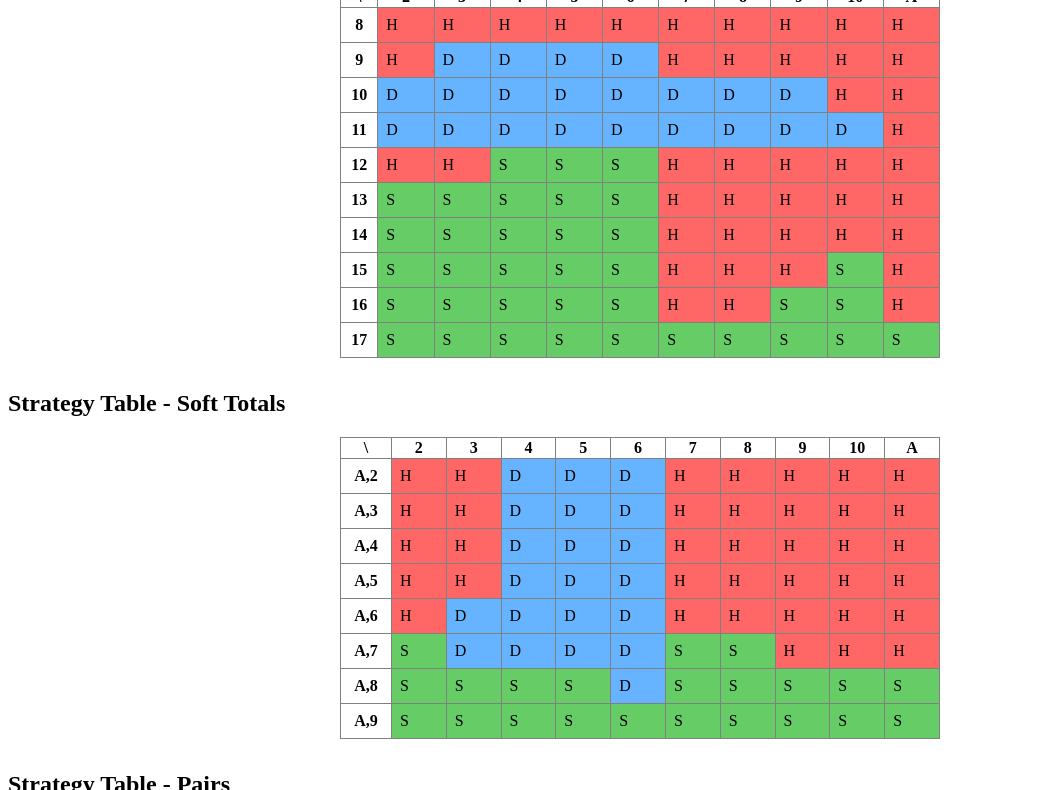
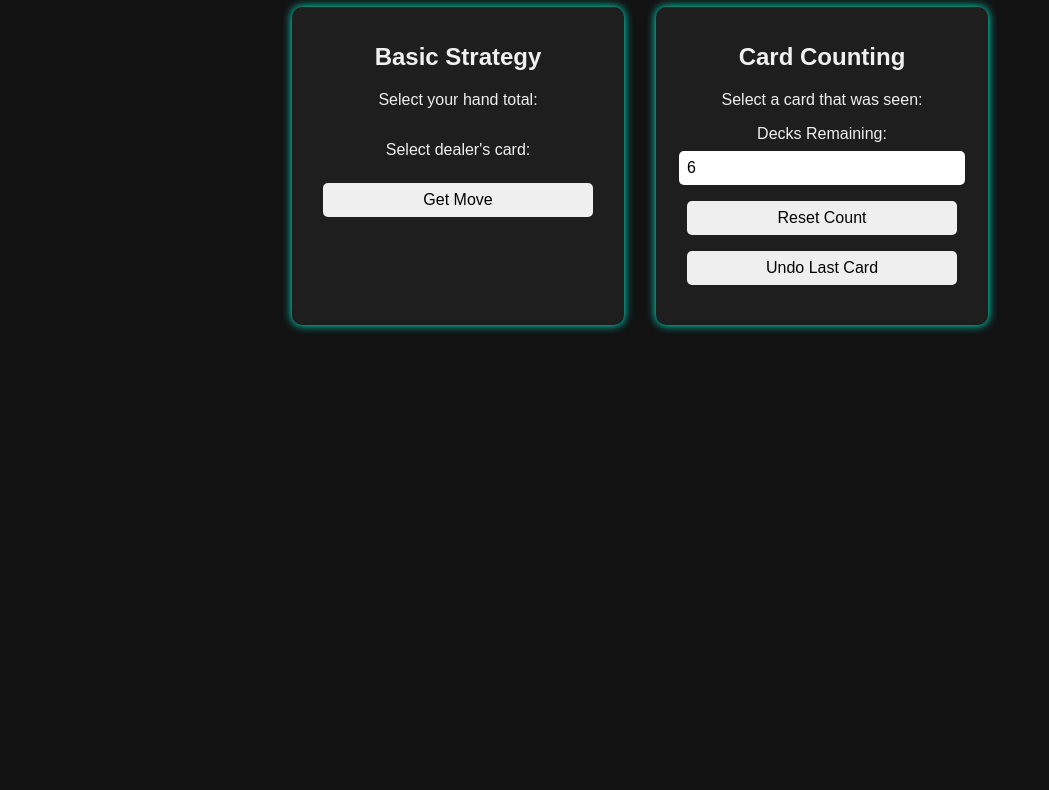
Before and after one commit to SimonSobiech/Blackjack-web-app, a plain HTML site: page index.html in a window 1280 px wide. Shown: the part 113-903 px from the top of the page, without its empty margins (0-1049 px from the left). After the commit the page ends 800 px from the top, so only its background shows below. Drawn offline with Linux system fonts and the light colour scheme.

Commit message:
Add files via upload

```diff
--- a/index.html
+++ b/index.html
@@ -1,118 +1,43 @@
 <!DOCTYPE html>
 <html lang="en">
 <head>
-  <meta charset="UTF-8" />
-  <meta name="viewport" content="width=device-width, initial-scale=1.0"/>
-  <title>Blackjack Strategy + Card Counter</title>
+  <meta charset="UTF-8">
+  <meta name="viewport" content="width=device-width, initial-scale=1.0">
+  <title>Blackjack Web App</title>
+  <style>
+    body { font-family: Arial, sans-serif; background-color: #121212; color: #f0f0f0; padding: 2rem; text-align: center; }
+    .container { display: flex; flex-wrap: wrap; justify-content: center; gap: 2rem; margin-bottom: 2rem; }
+    .card-inputs, .counting { background-color: #1e1e1e; padding: 1rem; border-radius: 10px; width: 300px; box-shadow: 0 0 10px #00ffe0; }
+    .button-grid { display: grid; grid-template-columns: repeat(5, 1fr); gap: 0.4rem; justify-items: center; }
+    .card-button { background-color: #333; border: 1px solid #555; color: white; width: 40px; height: 40px; border-radius: 5px; cursor: pointer; font-size: 0.9rem; }
+    .card-button:hover { background-color: #555; }
+    .card-button.selected { background-color: #00bfff; border-color: #00ffe0; color: black; }
+    input, button { margin: 0.5rem 0; padding: 0.5rem; width: 90%; border: none; border-radius: 5px; font-size: 1rem; }
+    .output { margin-top: 1rem; font-weight: bold; }
+  </style>
 </head>
 <body>
-  <!-- HTML content is stored in the canvas and inserted here -->
-  <!-- Extracted strategy table and script content follows -->
-<div class="strategy-table" style="margin-top: 2rem; overflow-x: auto;">
-  <h2>Strategy Table - Hard Totals</h2>
-  <table border="1" style="margin: 0 auto; border-collapse: collapse; min-width: 600px;">
-    <thead>
-      <tr>
-        <th>\</th>
-        <th>2</th><th>3</th><th>4</th><th>5</th><th>6</th><th>7</th><th>8</th><th>9</th><th>10</th><th>A</th>
-      </tr>
-    </thead>
-    <tbody id="strategyGrid"></tbody>
-  </table>
-
-  <h2 style="margin-top: 2rem;">Strategy Table - Soft Totals</h2>
-  <table border="1" style="margin: 0 auto; border-collapse: collapse; min-width: 600px;">
-    <thead>
-      <tr>
-        <th>\</th>
-        <th>2</th><th>3</th><th>4</th><th>5</th><th>6</th><th>7</th><th>8</th><th>9</th><th>10</th><th>A</th>
-      </tr>
-    </thead>
-    <tbody id="softGrid"></tbody>
-  </table>
-
-  <h2 style="margin-top: 2rem;">Strategy Table - Pairs</h2>
-  <table border="1" style="margin: 0 auto; border-collapse: collapse; min-width: 600px;">
-    <thead>
-      <tr>
-        <th>\</th>
-        <th>2</th><th>3</th><th>4</th><th>5</th><th>6</th><th>7</th><th>8</th><th>9</th><th>10</th><th>A</th>
-      </tr>
-    </thead>
-    <tbody id="pairGrid"></tbody>
-  </table>
-</div>
-
-<script>
-  const hardStrategy = {
-    8: ['H','H','H','H','H','H','H','H','H','H'],
-    9: ['H','D','D','D','D','H','H','H','H','H'],
-    10: ['D','D','D','D','D','D','D','D','H','H'],
-    11: ['D','D','D','D','D','D','D','D','D','H'],
-    12: ['H','H','S','S','S','H','H','H','H','H'],
-    13: ['S','S','S','S','S','H','H','H','H','H'],
-    14: ['S','S','S','S','S','H','H','H','H','H'],
-    15: ['S','S','S','S','S','H','H','H','S','H'],
-    16: ['S','S','S','S','S','H','H','S','S','H'],
-    17: ['S','S','S','S','S','S','S','S','S','S']
-  };
-
-  const softStrategy = {
-    13: ['H','H','D','D','D','H','H','H','H','H'],
-    14: ['H','H','D','D','D','H','H','H','H','H'],
-    15: ['H','H','D','D','D','H','H','H','H','H'],
-    16: ['H','H','D','D','D','H','H','H','H','H'],
-    17: ['H','D','D','D','D','H','H','H','H','H'],
-    18: ['S','D','D','D','D','S','S','H','H','H'],
-    19: ['S','S','S','S','D','S','S','S','S','S'],
-    20: ['S','S','S','S','S','S','S','S','S','S']
-  };
-
-  const pairStrategy = {
-    'A,A': ['P','P','P','P','P','P','P','P','P','P'],
-    '10,10': ['S','S','S','S','S','S','S','S','S','S'],
-    '9,9': ['P','P','P','P','P','S','P','P','S','S'],
-    '8,8': ['P','P','P','P','P','P','P','P','P','P'],
-    '7,7': ['P','P','P','P','P','P','H','H','H','H'],
-    '6,6': ['P','P','P','P','P','H','H','H','H','H'],
-    '5,5': ['D','D','D','D','D','D','D','D','H','H'],
-    '4,4': ['H','H','H','P','P','H','H','H','H','H'],
-    '3,3': ['P','P','P','P','P','P','H','H','H','H'],
-    '2,2': ['P','P','P','P','P','P','H','H','H','H']
-  };
-
-  function fillTable(gridId, strategyData, labelFunc) {
-    const grid = document.getElementById(gridId);
-    const dealerCards = [2,3,4,5,6,7,8,9,10,11];
-
-    for (let key in strategyData) {
-      const row = document.createElement('tr');
-      const header = document.createElement('th');
-      header.innerText = labelFunc ? labelFunc(key) : key;
-      row.appendChild(header);
-
-      strategyData[key].forEach((move, i) => {
-        const cell = document.createElement('td');
-        cell.innerText = move;
-        if (move === 'H') cell.style.backgroundColor = '#ff6666';
-        if (move === 'S') cell.style.backgroundColor = '#66cc66';
-        if (move === 'D') cell.style.backgroundColor = '#66b3ff';
-        if (move === 'P') cell.style.backgroundColor = '#ffff66';
-        cell.style.cursor = 'pointer';
-        cell.style.padding = '0.5rem';
-        cell.onclick = () => {
-          document.getElementById('strategyOutput').innerText = `${key} vs Dealer ${dealerCards[i]}: ${move}`;
-        };
-        row.appendChild(cell);
-      });
-
-      grid.appendChild(row);
-    }
-  }
-
-  fillTable('strategyGrid', hardStrategy);
-  fillTable('softGrid', softStrategy, k => 'A,' + (parseInt(k) - 11));
-  fillTable('pairGrid', pairStrategy);
-</script>
+  <h1>Blackjack Strategy + Card Counter</h1>
+  <div class="container">
+    <div class="card-inputs">
+      <h2>Basic Strategy</h2>
+      <p>Select your hand total:</p>
+      <div class="button-grid" id="playerButtons"></div>
+      <p>Select dealer's card:</p>
+      <div class="button-grid" id="dealerButtons"></div>
+      <button onclick="getStrategy()">Get Move</button>
+      <div class="output" id="strategyOutput"></div>
+    </div>
+    <div class="counting">
+      <h2>Card Counting</h2>
+      <p>Select a card that was seen:</p>
+      <div class="button-grid" id="countButtons"></div>
+      <label>Decks Remaining:</label>
+      <input type="number" id="decksRemaining" value="6" min="0.5" step="0.5">
+      <button onclick="resetCount()">Reset Count</button>
+      <button onclick="undoCount()">Undo Last Card</button>
+      <div class="output" id="countOutput"></div>
+    </div>
+  </div>
 </body>
 </html>
```
